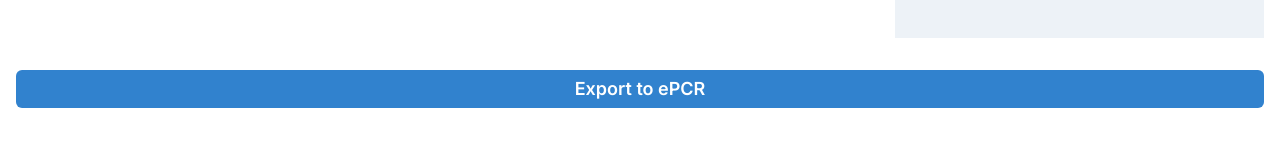
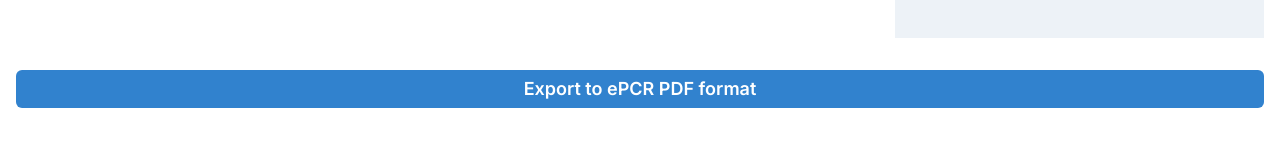
Before and after one commit to tval2/opal-ai4i, a Next.js app: page / in a window 1280 px wide. Shown: the part 672-813 px from the top of the page. Built offline with nearby package versions, Linux system fonts and the light colour scheme; no server answers.

Commit message:
Update page.tsx

```diff
--- a/src/app/page.tsx
+++ b/src/app/page.tsx
@@ -77,7 +77,7 @@ function HomePage() {
           onClick={() => console.log('Export to ePCR')}
           style={{ marginBottom: '20px' }}  // Alternatively, directly apply style for bottom margin
         >
-          Export to ePCR
+          Export to ePCR PDF format
         </Button>
       </VStack>
     </ChakraProvider>
```
